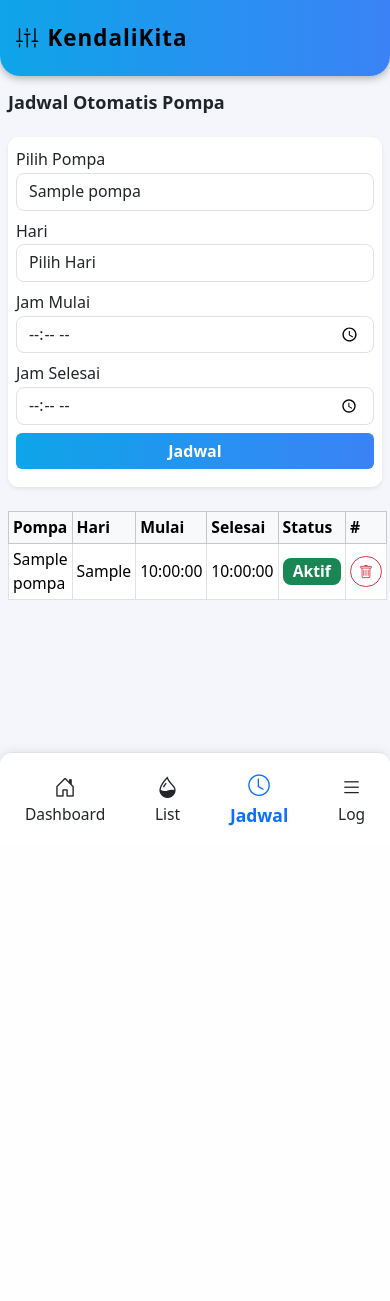
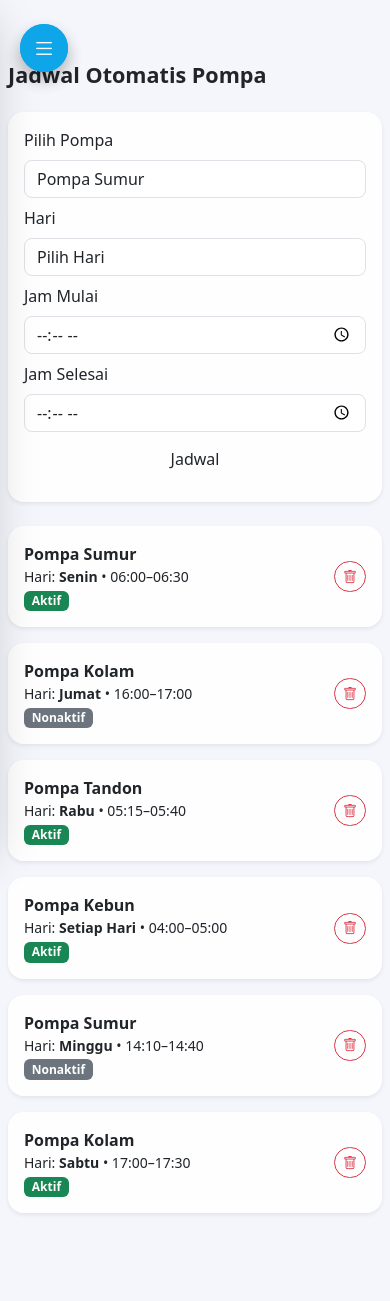
Before and after one commit to Abdul-Kuswardanu/kendalikita_app, a CodeIgniter app: page /kendalikita_app/index.php/pompa/jadwal in a window 390 px wide. Before the commit the page ends 826 px from the top, so only its background shows below. Run offline with CodeIgniter, Linux system fonts and the light colour scheme; tables that the repository leaves empty hold one stand-in row (values such as "Sample post"); some libraries are stand-ins or nearby versions.

Commit message:
frontend-4

```diff
--- a/application/config/routes.php
+++ b/application/config/routes.php
@@ -49,9 +49,9 @@ defined('BASEPATH') OR exit('No direct script access allowed');
 | Examples:	my-controller/index	-> my_controller/index
 |		my-controller/my-method	-> my_controller/my_method
 */
-$route['default_controller'] = 'welcome/landing';
-$route['pompa'] = 'pompa/list';
+$route['default_controller'] = 'pompa/dashboard';
 $route['pompa/dashboard'] = 'pompa/dashboard';
+$route['pompa/list'] = 'pompa/list';
 $route['pompa/jadwal'] = 'pompa/jadwal';
 $route['pompa/log'] = 'pompa/log';
 $route['404_override'] = '';
--- a/application/controllers/Pompa.php
+++ b/application/controllers/Pompa.php
@@ -3,74 +3,21 @@ defined('BASEPATH') OR exit('No direct script access allowed');
 
 class Pompa extends CI_Controller {
 
-    public function dashboard() {
-        $data['pompa_list'] = $this->db->get('tb_pompa')->result_array();
-        $this->load->view('pompa/dashboard', $data);
+    public function dashboard()
+    {
+        $this->load->view('pompa/dashboard');
+    }
+    public function list()
+    {
+        $this->load->view('pompa/list');
+    }
+    public function jadwal()
+    {
+        $this->load->view('pompa/jadwal');
+    }
+    public function log()
+    {
+        $this->load->view('pompa/log');
     }
 
-    public function list() {
-        $data['pompa_list'] = $this->db->get('tb_pompa')->result_array();
-        $this->load->view('pompa/list', $data);
-    }
-
-    public function jadwal() {
-        $this->db->select('tb_jadwal_pompa.*, tb_pompa.nama_pompa');
-        $this->db->from('tb_jadwal_pompa');
-        $this->db->join('tb_pompa','tb_pompa.id_pompa=tb_jadwal_pompa.id_pompa');
-        $data['jadwal_list'] = $this->db->get()->result_array();
-
-        $data['pompa_list'] = $this->db->get('tb_pompa')->result_array();
-        $this->load->view('pompa/jadwal', $data);
-    }
-
-    public function log() {
-        $this->db->select('tb_log_pompa.*, tb_pompa.nama_pompa');
-        $this->db->from('tb_log_pompa');
-        $this->db->join('tb_pompa','tb_pompa.id_pompa=tb_log_pompa.id_pompa');
-        $data['log_list'] = $this->db->get()->result_array();
-        $this->load->view('pompa/log', $data);
-    }
-
-    // === Fungsi CRUD ===
-    public function tambah() {
-        $nama = $this->input->post('nama_pompa');
-        $kode = $this->input->post('kode_pompa');
-        $this->db->insert('tb_pompa', [
-            'nama_pompa' => $nama,
-            'kode_pompa' => $kode,
-            'status' => 'OFF'
-        ]);
-        redirect('pompa/list');
-    }
-
-    public function hapus($id) {
-        $this->db->delete('tb_pompa', ['id_pompa' => $id]);
-        redirect('pompa/list');
-    }
-
-    public function tambah_jadwal() {
-        $this->db->insert('tb_jadwal_pompa', [
-            'id_pompa' => $this->input->post('id_pompa'),
-            'jam_mulai' => $this->input->post('jam_mulai'),
-            'jam_selesai' => $this->input->post('jam_selesai'),
-            'hari' => $this->input->post('hari'),
-            'status' => 'aktif'
-        ]);
-        redirect('pompa/jadwal');
-    }
-
-    public function hapus_jadwal($id) {
-        $this->db->delete('tb_jadwal_pompa', ['id_jadwal' => $id]);
-        redirect('pompa/jadwal');
-    }
-
-    public function kontrol($id, $aksi) {
-        $this->db->where('id_pompa', $id)->update('tb_pompa', ['status' => $aksi]);
-        // Simpan ke log
-        $this->db->insert('tb_log_pompa', [
-            'id_pompa' => $id,
-            'aksi' => $aksi
-        ]);
-        redirect('pompa/dashboard');
-    }
 }
--- a/application/views/inc/footer.php
+++ b/application/views/inc/footer.php
@@ -1,18 +1,31 @@
-</div>
-<nav class="navbar nav-bottom bg-white border-top d-flex justify-content-around">
-    <a href="<?= site_url('pompa/dashboard') ?>" class="nav-link text-center py-2 <?= uri_string() == 'pompa/dashboard' ? 'fw-bold text-primary' : '' ?>">
-        <i class="bi bi-house-door fs-4"></i><br>Dashboard
-    </a>
-    <a href="<?= site_url('pompa') ?>" class="nav-link text-center py-2 <?= (uri_string() == 'pompa' || uri_string() == 'pompa/list') ? 'fw-bold text-primary' : '' ?>">
-        <i class="bi bi-droplet-half fs-4"></i><br>List
-    </a>
-    <a href="<?= site_url('pompa/jadwal') ?>" class="nav-link text-center py-2 <?= uri_string() == 'pompa/jadwal' ? 'fw-bold text-primary' : '' ?>">
-        <i class="bi bi-clock fs-4"></i><br>Jadwal
-    </a>
-    <a href="<?= site_url('pompa/log') ?>" class="nav-link text-center py-2 <?= uri_string() == 'pompa/log' ? 'fw-bold text-primary' : '' ?>">
-        <i class="bi bi-list fs-4"></i><br>Log
-    </a>
-</nav>
+        </div> <!-- Tutup .container-fluid -->
+    </div> <!-- Tutup .main-content -->
+</div> <!-- Tutup .wrapper -->
 <script src="https://cdn.jsdelivr.net/npm/bootstrap@5.3.3/dist/js/bootstrap.bundle.min.js"></script>
+<script>
+    // Toggle sidebar on mobile
+    document.addEventListener('DOMContentLoaded', function() {
+        var sidebar = document.getElementById('sidebar');
+        var openBtn = document.getElementById('btnOpenSidebar');
+        var closeBtn = document.getElementById('btnCloseSidebar');
+        if(openBtn) openBtn.onclick = function(){
+            sidebar.classList.add('show');
+            document.body.classList.add('sidebar-open');
+        }
+        if(closeBtn) closeBtn.onclick = function(){
+            sidebar.classList.remove('show');
+            document.body.classList.remove('sidebar-open');
+        }
+        // Tutup sidebar jika klik di luar sidebar pada mobile
+        document.addEventListener('click', function(e) {
+            if(window.innerWidth < 992 && sidebar.classList.contains('show')) {
+                if(!sidebar.contains(e.target) && !openBtn.contains(e.target)) {
+                    sidebar.classList.remove('show');
+                    document.body.classList.remove('sidebar-open');
+                }
+            }
+        });
+    });
+</script>
 </body>
 </html>
--- a/application/views/inc/header.php
+++ b/application/views/inc/header.php
@@ -4,14 +4,13 @@
     <meta charset="UTF-8">
     <title>KendaliKita</title>
     <meta name="viewport" content="width=device-width, initial-scale=1">
+    <!-- Bootstrap 5 CDN -->
     <link href="https://cdn.jsdelivr.net/npm/bootstrap@5.3.3/dist/css/bootstrap.min.css" rel="stylesheet">
     <link rel="stylesheet" href="https://cdn.jsdelivr.net/npm/bootstrap-icons@1.11.3/font/bootstrap-icons.css">
     <link rel="stylesheet" href="<?= base_url('assets/css/custom.css') ?>">
 </head>
 <body>
-<nav class="navbar appbar py-3 px-3 mb-3">
-    <span class="navbar-brand d-flex align-items-center">
-        <i class="bi bi-sliders2-vertical me-2"></i> KendaliKita
-    </span>
-</nav>
-<div class="container my-2">
+<!-- Floating burger button SELALU di luar container! -->
+<button class="btn btn-primary shadow burger-btn d-lg-none" id="btnOpenSidebar" aria-label="Menu">
+    <i class="bi bi-list fs-3"></i>
+</button>
--- /dev/null
+++ b/application/views/inc/sidebar.php
@@ -0,0 +1,38 @@
+<!-- Floating Burger Button (Always visible on mobile, fixed) -->
+<button class="btn btn-primary shadow burger-btn d-lg-none" id="btnOpenSidebar" aria-label="Menu">
+    <i class="bi bi-list fs-3"></i>
+</button>
+
+<div class="wrapper d-flex">
+    <!-- Sidebar -->
+    <nav id="sidebar" class="sidebar bg-white shadow-lg">
+        <div class="sidebar-header d-flex align-items-center p-3 border-bottom">
+            <span class="fs-5 fw-bold text-primary"><i class="bi bi-sliders2-vertical me-2"></i> KendaliKita</span>
+            <button class="btn btn-sm ms-auto d-lg-none" id="btnCloseSidebar" aria-label="Tutup Sidebar"><i class="bi bi-x-lg"></i></button>
+        </div>
+        <ul class="nav flex-column pt-3">
+            <li class="nav-item mb-2">
+                <a href="<?= site_url('pompa/dashboard') ?>" class="nav-link <?= uri_string() == 'pompa/dashboard' ? 'active' : '' ?>">
+                    <i class="bi bi-house-door me-2"></i> Dashboard
+                </a>
+            </li>
+            <li class="nav-item mb-2">
+                <a href="<?= site_url('pompa/list') ?>" class="nav-link <?= uri_string() == 'pompa/list' ? 'active' : '' ?>">
+                    <i class="bi bi-droplet-half me-2"></i> List Pompa
+                </a>
+            </li>
+            <li class="nav-item mb-2">
+                <a href="<?= site_url('pompa/jadwal') ?>" class="nav-link <?= uri_string() == 'pompa/jadwal' ? 'active' : '' ?>">
+                    <i class="bi bi-clock me-2"></i> Jadwal
+                </a>
+            </li>
+            <li class="nav-item mb-2">
+                <a href="<?= site_url('pompa/log') ?>" class="nav-link <?= uri_string() == 'pompa/log' ? 'active' : '' ?>">
+                    <i class="bi bi-list me-2"></i> Log
+                </a>
+            </li>
+        </ul>
+    </nav>
+    <!-- Konten utama -->
+    <div class="main-content flex-grow-1">
+        <div class="container-fluid py-2 px-2 px-lg-4">
--- a/application/views/pompa/jadwal.php
+++ b/application/views/pompa/jadwal.php
@@ -1,12 +1,30 @@
 <?php $this->load->view('inc/header'); ?>
-<?php $this->load->view('inc/toastr'); ?>
+<?php $this->load->view('inc/sidebar'); ?>
+<h4 class="fw-bold mb-4 mt-2">Jadwal Otomatis Pompa</h4>
 
-<h4 class="fw-bold mb-4 mt-2">Jadwal Otomatis Pompa</h4>
+<?php
+$pompa_list = [
+    ['id_pompa'=>1,'nama_pompa'=>'Pompa Sumur'],
+    ['id_pompa'=>2,'nama_pompa'=>'Pompa Kolam'],
+    ['id_pompa'=>3,'nama_pompa'=>'Pompa Kebun'],
+    ['id_pompa'=>4,'nama_pompa'=>'Pompa Tandon'],
+];
+$jadwal_list = [
+    ['id_jadwal'=>1,'nama_pompa'=>'Pompa Sumur','hari'=>'Senin','jam_mulai'=>'06:00','jam_selesai'=>'06:30','status'=>'aktif'],
+    ['id_jadwal'=>2,'nama_pompa'=>'Pompa Kolam','hari'=>'Jumat','jam_mulai'=>'16:00','jam_selesai'=>'17:00','status'=>'nonaktif'],
+    ['id_jadwal'=>3,'nama_pompa'=>'Pompa Tandon','hari'=>'Rabu','jam_mulai'=>'05:15','jam_selesai'=>'05:40','status'=>'aktif'],
+    ['id_jadwal'=>4,'nama_pompa'=>'Pompa Kebun','hari'=>'Setiap Hari','jam_mulai'=>'04:00','jam_selesai'=>'05:00','status'=>'aktif'],
+    ['id_jadwal'=>5,'nama_pompa'=>'Pompa Sumur','hari'=>'Minggu','jam_mulai'=>'14:10','jam_selesai'=>'14:40','status'=>'nonaktif'],
+    ['id_jadwal'=>6,'nama_pompa'=>'Pompa Kolam','hari'=>'Sabtu','jam_mulai'=>'17:00','jam_selesai'=>'17:30','status'=>'aktif'],
+];
+?>
+
 <div class="mb-4 card card-body glass rounded-4 border-0 shadow-sm">
-    <form action="<?= site_url('pompa/tambah_jadwal') ?>" method="post" class="row row-cols-1 row-cols-md-5 g-2 mb-2">
+    <form>
+        <div class="row row-cols-1 row-cols-md-5 g-2 mb-2">
             <div>
                 <label class="form-label">Pilih Pompa</label>
-            <select name="id_pompa" class="form-control rounded-3" required>
+                <select class="form-control rounded-3" required>
                     <?php foreach($pompa_list as $pompa): ?>
                         <option value="<?= $pompa['id_pompa']; ?>"><?= $pompa['nama_pompa']; ?></option>
                     <?php endforeach; ?>
@@ -14,7 +32,7 @@
             </div>
             <div>
                 <label class="form-label">Hari</label>
-            <select name="hari" class="form-control rounded-3" required>
+                <select class="form-control rounded-3" required>
                     <option value="">Pilih Hari</option>
                     <option value="Senin">Senin</option>
                     <option value="Selasa">Selasa</option>
@@ -29,17 +47,21 @@
             </div>
             <div>
                 <label class="form-label">Jam Mulai</label>
-            <input type="time" name="jam_mulai" class="form-control rounded-3" required>
+                <input type="time" class="form-control rounded-3" required>
             </div>
             <div>
                 <label class="form-label">Jam Selesai</label>
-            <input type="time" name="jam_selesai" class="form-control rounded-3" required>
+                <input type="time" class="form-control rounded-3" required>
             </div>
             <div class="d-flex align-items-end">
                 <button type="submit" class="btn btn-gradient w-100">Jadwal</button>
             </div>
+        </div>
     </form>
 </div>
+
+<!-- TABLE DESKTOP -->
+<div class="table-responsive">
     <table class="table table-sm table-bordered bg-white">
         <thead class="table-light">
             <tr>
@@ -67,10 +89,31 @@
                     <span class="badge <?= $jadwal['status']=='aktif'?'bg-success':'bg-secondary' ?>"><?= ucfirst($jadwal['status']) ?></span>
                 </td>
                 <td>
-                <a href="<?= site_url('pompa/hapus_jadwal/'.$jadwal['id_jadwal']) ?>" onclick="return confirm('Hapus jadwal?')" class="btn btn-outline-danger btn-sm rounded-4"><i class="bi bi-trash"></i></a>
+                    <a href="#" class="btn btn-outline-danger btn-sm rounded-4"><i class="bi bi-trash"></i></a>
                 </td>
             </tr>
             <?php endforeach; ?>
         </tbody>
     </table>
+</div>
+
+<!-- CARD LIST MOBILE -->
+<div class="jadwal-list-mobile">
+    <?php if (empty($jadwal_list)): ?>
+        <div class="text-center my-4">
+            <img src="https://cdn-icons-png.flaticon.com/512/4076/4076500.png" width="82" class="mb-2" alt="">
+            <div class="text-muted small mb-2">Belum ada jadwal yang terdaftar.<br>Yuk tambah jadwal baru!</div>
+        </div>
+    <?php endif; ?>
+    <?php foreach($jadwal_list as $jadwal): ?>
+    <div class="glass mb-3 p-3 d-flex justify-content-between align-items-center rounded-4 border-0 shadow-sm">
+        <div>
+            <div class="fw-bold"><?= $jadwal['nama_pompa'] ?></div>
+            <div class="small">Hari: <b><?= $jadwal['hari'] ?></b> • <?= $jadwal['jam_mulai'] ?>–<?= $jadwal['jam_selesai'] ?></div>
+            <span class="badge <?= $jadwal['status']=='aktif'?'bg-success':'bg-secondary' ?>"><?= ucfirst($jadwal['status']) ?></span>
+        </div>
+        <a href="#" class="btn btn-outline-danger btn-sm rounded-4"><i class="bi bi-trash"></i></a>
+    </div>
+    <?php endforeach; ?>
+</div>
 <?php $this->load->view('inc/footer'); ?>
--- a/assets/css/custom.css
+++ b/assets/css/custom.css
@@ -1,46 +1,119 @@
-body { background: #F4F6FB; }
-
-.appbar { background:linear-gradient(90deg,#0ea5e9,#3b82f6); color:#fff; border-bottom-left-radius:20px; border-bottom-right-radius:20px; box-shadow:0 2px 8px #aaa;}
-.appbar .navbar-brand { font-size:1.4rem; font-weight:700; letter-spacing:1px; }
-
-.card-status, .glass { border:none; border-radius:18px; box-shadow:0 3px 24px #d4e5ff60; background:rgba(255,255,255,0.97)!important; }
-.card-status .fw-bold { color:#2563eb; }
-
-.btn-gradient { background:linear-gradient(90deg,#0ea5e9,#3b82f6); color:#fff; font-weight:600; border:none; }
-.btn-gradient:hover { background:linear-gradient(90deg,#3b82f6,#0ea5e9); color:#fff; }
-
-.badge-status, .badge { font-size:1em; border-radius:8px; }
-.form-label { margin-bottom:.1rem; font-weight:500; }
-
-.nav-bottom { position:fixed; bottom:0; left:0; width:100%; z-index:1000; box-shadow:0 -1px 10px #e3e3e3; border-top-left-radius:20px; border-top-right-radius:20px; }
-
-.table-responsive { border-radius:12px; background:transparent; }
-.table th, .table td { vertical-align:middle!important; }
-
-@media(max-width:600px){
-    .container, .container-fluid { padding-left:8px!important; padding-right:8px!important; }
-    .card-status, .glass { border-radius:11px!important; padding:10px 8px!important; }
-    .form-control, select { font-size:0.99em; border-radius:7px; }
-    .table, .table-responsive { border-radius:7px!important; font-size:0.98em; }
-    h4, .fw-bold { font-size:1.13em!important; }
-    .nav-bottom { border-top-left-radius:12px; border-top-right-radius:12px; font-size:0.97em;}
+html, body {
+    min-height: 100vh;
+    height: auto;
+    overflow-x: hidden;
+    background: #F4F6FB;
+}
+.wrapper { min-height: 100vh; }
+.sidebar {
+    width: 220px;
+    min-width: 200px;
+    background: #fff;
+    position: fixed;
+    left: 0; top: 0; bottom: 0;
+    z-index: 1040;
+    height: 100vh;
+    transition: transform 0.32s cubic-bezier(.7,1.6,.3,1), box-shadow 0.22s;
+    box-shadow: 2px 0 26px #e5e5e5bb;
+    border-top-right-radius: 18px;
+    border-bottom-right-radius: 18px;
+    border-right: 2px solid #e0e7ef;
+    display: flex; flex-direction: column;
+}
+.sidebar .sidebar-header {
+    background: #f1f5f9;
+    font-size: 1.15em;
+    border-top-right-radius: 18px;
+}
+.sidebar .nav-link {
+    border-radius: 8px; padding: 0.78em 1em; margin-right: 7px;
+    color: #3b3c45; font-weight: 500; transition: background .18s, color .18s;
+    display: flex; align-items: center;
+}
+.sidebar .nav-link.active, .sidebar .nav-link:hover {
+    background: linear-gradient(90deg,#e0f2fe,#bae6fd 90%);
+    color: #0ea5e9!important;
+    box-shadow: 0 4px 20px #38bdf822;
+}
+.sidebar .nav-link i { font-size: 1.2em; margin-right: 6px;}
+.main-content { margin-left: 220px; width: 100%; transition: margin-left .32s; }
+@media (max-width: 991.98px) {
+    .sidebar {
+        transform: translateX(-103%);
+        position: fixed; left: 0; top: 0; bottom: 0;
+        box-shadow: 2px 0 28px #90caf955;
+        border-top-right-radius: 14px;
+        border-bottom-right-radius: 14px;
+    }
+    .sidebar.show { transform: translateX(0); }
+    .main-content { margin-left: 0; }
+    .sidebar-header { padding-right: 0.4em !important; }
+    body.sidebar-open { overflow: hidden; } /* biar scroll halaman terkunci saat sidebar buka */
+}
+/* Floating burger menu always visible on mobile */
+.burger-btn {
+    position: fixed;
+    top: 20px;
+    left: 20px;
+    z-index: 1050;
+    background: #0ea5e9;
+    color: #fff;
+    border-radius: 50%;
+    width: 46px;
+    height: 46px;
+    display: flex;
+    align-items: center;
+    justify-content: center;
+    box-shadow: 0 4px 24px #0ea5e933;
+    border: none;
+    transition: background .19s, box-shadow .19s;
+}
+.burger-btn:active,
+.burger-btn:focus { background: #3b82f6; }
+@media (min-width: 992px) {
+    .burger-btn { display: none; }
+}
+/* Table & Card List Mobile */
+@media (max-width: 600px) {
+    .container, .container-fluid { padding-left: 8px !important; padding-right: 8px !important; }
+    .pompa-list-mobile, .log-list-mobile, .jadwal-list-mobile { display: block; margin-bottom: 80px; }
+    .table-responsive { display: none; }
+    .row.g-2 > [class^="col-"], .row.row-cols-1 > [class^="col-"] { margin-bottom: 10px; }
+}
+@media (min-width: 601px) {
+    .pompa-list-mobile, .log-list-mobile, .jadwal-list-mobile { display: none; }
+}
+/* Card style modern */
+.glass {
+    border: none;
+    border-radius: 16px;
+    background: rgba(255,255,255,0.95)!important;
+    box-shadow: 0 3px 24px #d4e5ff36;
 }
 
-/* Tampil card list mobile, sembunyikan table di hp */
-@media (max-width: 600px) {
-  .table-responsive { display: none; }
-  .pompa-list-mobile, .log-list-mobile { display: block; margin-bottom: 70px; }
-  .row.g-2 > [class^="col-"] { margin-bottom: 10px; }
+.burger-btn {
+    position: fixed;
+    top: 24px;
+    left: 20px;
+    z-index: 1060;
+    background: #0ea5e9;
+    color: #fff;
+    border-radius: 50%;
+    width: 48px;
+    height: 48px;
+    display: flex;
+    align-items: center;
+    justify-content: center;
+    box-shadow: 0 4px 24px #0ea5e933;
+    border: none;
+    transition: background .19s, box-shadow .19s;
 }
-@media (min-width: 601px) {
-  .pompa-list-mobile, .log-list-mobile { display: none; }
+.burger-btn:active,
+.burger-btn:focus { background: #3b82f6; }
+@media (min-width: 992px) {
+    .burger-btn { display: none; }
 }
 
-@media (max-width: 600px) {
-  .table-responsive { display: none; }
-  .jadwal-list-mobile { display: block; margin-bottom: 70px; }
-  .row.g-2 > [class^="col-"], .row.row-cols-1 > [class^="col-"] { margin-bottom: 10px; }
+@media (max-width: 991.98px) {
+  .main-content h4.fw-bold { margin-top: 54px !important; }
 }
-@media (min-width: 601px) {
-  .jadwal-list-mobile { display: none; }
-}
```
Also changed, not shown: application/views/pompa/dashboard.php (+43 -23 lines), application/views/pompa/list.php (+16 -6 lines), application/views/pompa/log.php (+13 -3 lines). Lines whose indentation alone changed are shown as unchanged.
